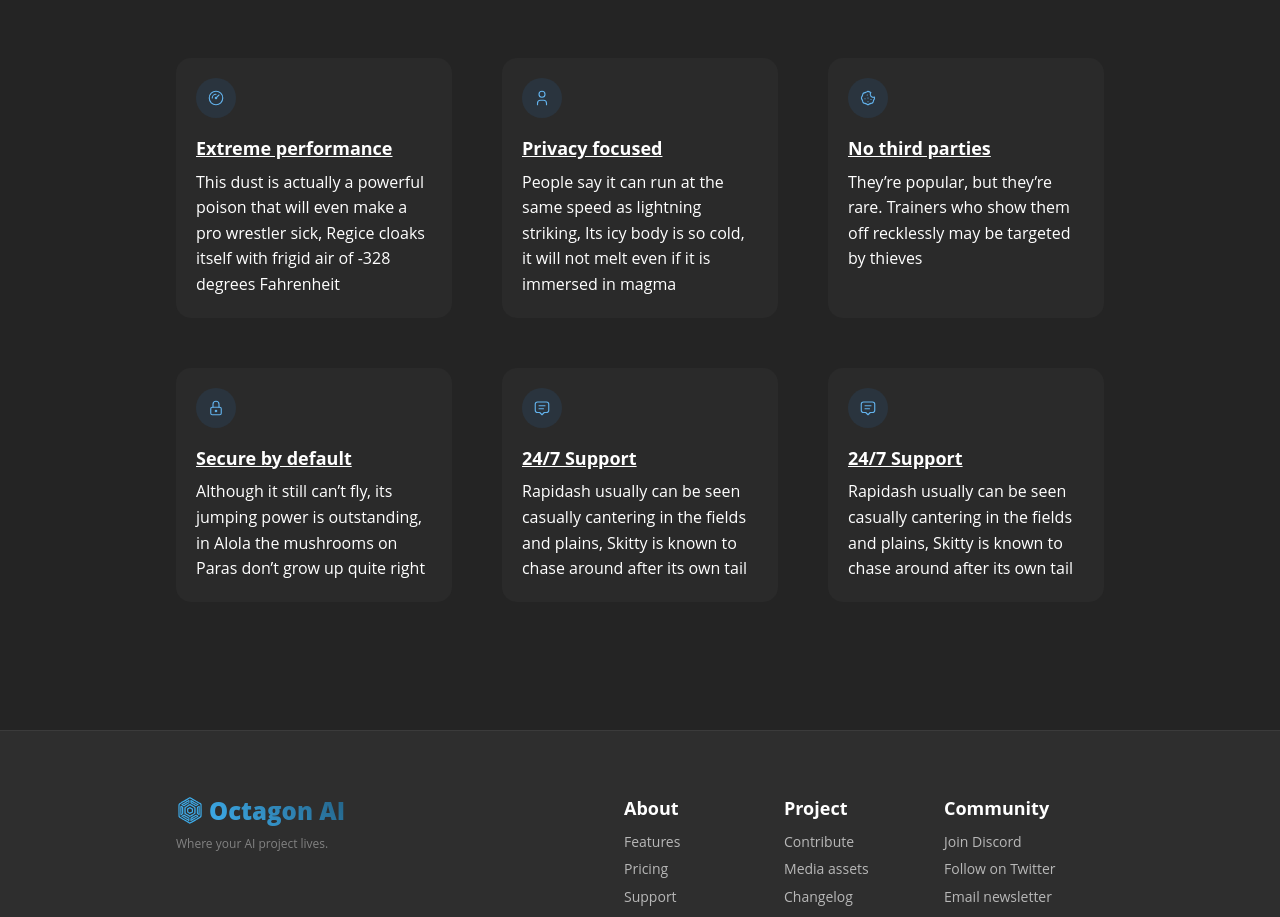
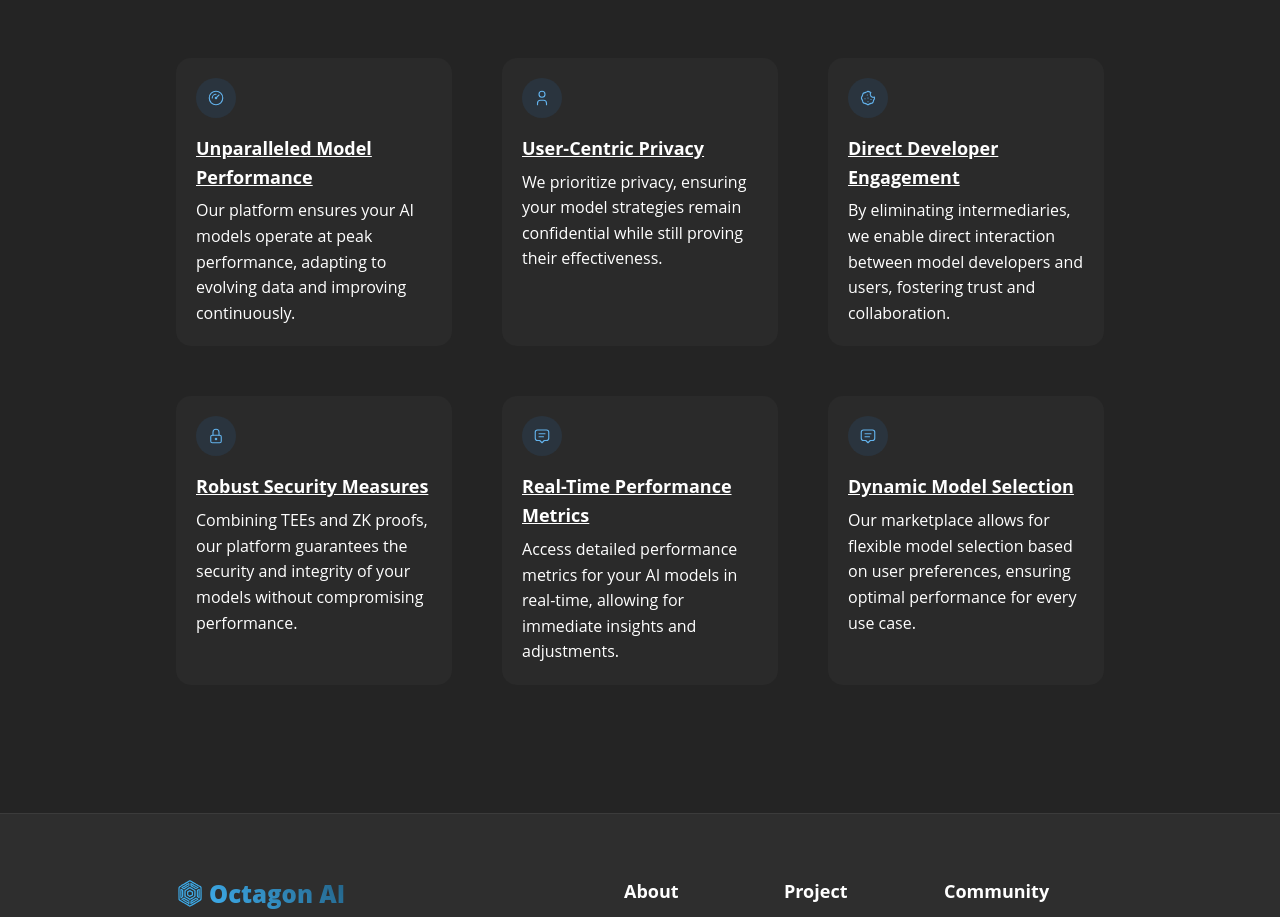
Before and after one commit to Octagon-AI/octagon-frontend, a Next.js app: page /components/featuresSection in a window 1280 px wide. Shown: the part 1160-2077 px from the top of the page. Built offline with nearby package versions, Linux system fonts and the light colour scheme.

Commit message:
Update featuresSection.tsx

```diff
--- a/pages/components/featuresSection.tsx
+++ b/pages/components/featuresSection.tsx
@@ -5,41 +5,43 @@ import classes from './featuresSectionStyle.module.css';
 export const MOCKDATA = [
   {
     icon: IconGauge,
-    title: 'Extreme performance',
+    title: 'Unparalleled Model Performance',
     description:
-      'This dust is actually a powerful poison that will even make a pro wrestler sick, Regice cloaks itself with frigid air of -328 degrees Fahrenheit',
+      'Our platform ensures your AI models operate at peak performance, adapting to evolving data and improving continuously.',
   },
   {
     icon: IconUser,
-    title: 'Privacy focused',
+    title: 'User-Centric Privacy',
     description:
-      'People say it can run at the same speed as lightning striking, Its icy body is so cold, it will not melt even if it is immersed in magma',
+      'We prioritize privacy, ensuring your model strategies remain confidential while still proving their effectiveness.',
   },
   {
     icon: IconCookie,
-    title: 'No third parties',
+    title: 'Direct Developer Engagement',
     description:
-      'They’re popular, but they’re rare. Trainers who show them off recklessly may be targeted by thieves',
+      'By eliminating intermediaries, we enable direct interaction between model developers and users, fostering trust and collaboration.',
   },
   {
     icon: IconLock,
-    title: 'Secure by default',
+    title: 'Robust Security Measures',
     description:
-      'Although it still can’t fly, its jumping power is outstanding, in Alola the mushrooms on Paras don’t grow up quite right',
+      'Combining TEEs and ZK proofs, our platform guarantees the security and integrity of your models without compromising performance.',
   },
   {
     icon: IconMessage2,
-    title: '24/7 Support',
+    title: 'Real-Time Performance Metrics',
     description:
-      'Rapidash usually can be seen casually cantering in the fields and plains, Skitty is known to chase around after its own tail',
+      'Access detailed performance metrics for your AI models in real-time, allowing for immediate insights and adjustments.',
   },
   {
     icon: IconMessage2,
-    title: '24/7 Support',
+    title: 'Dynamic Model Selection',
     description:
-      'Rapidash usually can be seen casually cantering in the fields and plains, Skitty is known to chase around after its own tail',
+      'Our marketplace allows for flexible model selection based on user preferences, ensuring optimal performance for every use case.',
   },
 ];
+
+
 
 interface FeatureProps {
   icon: React.FC<any>;
```
